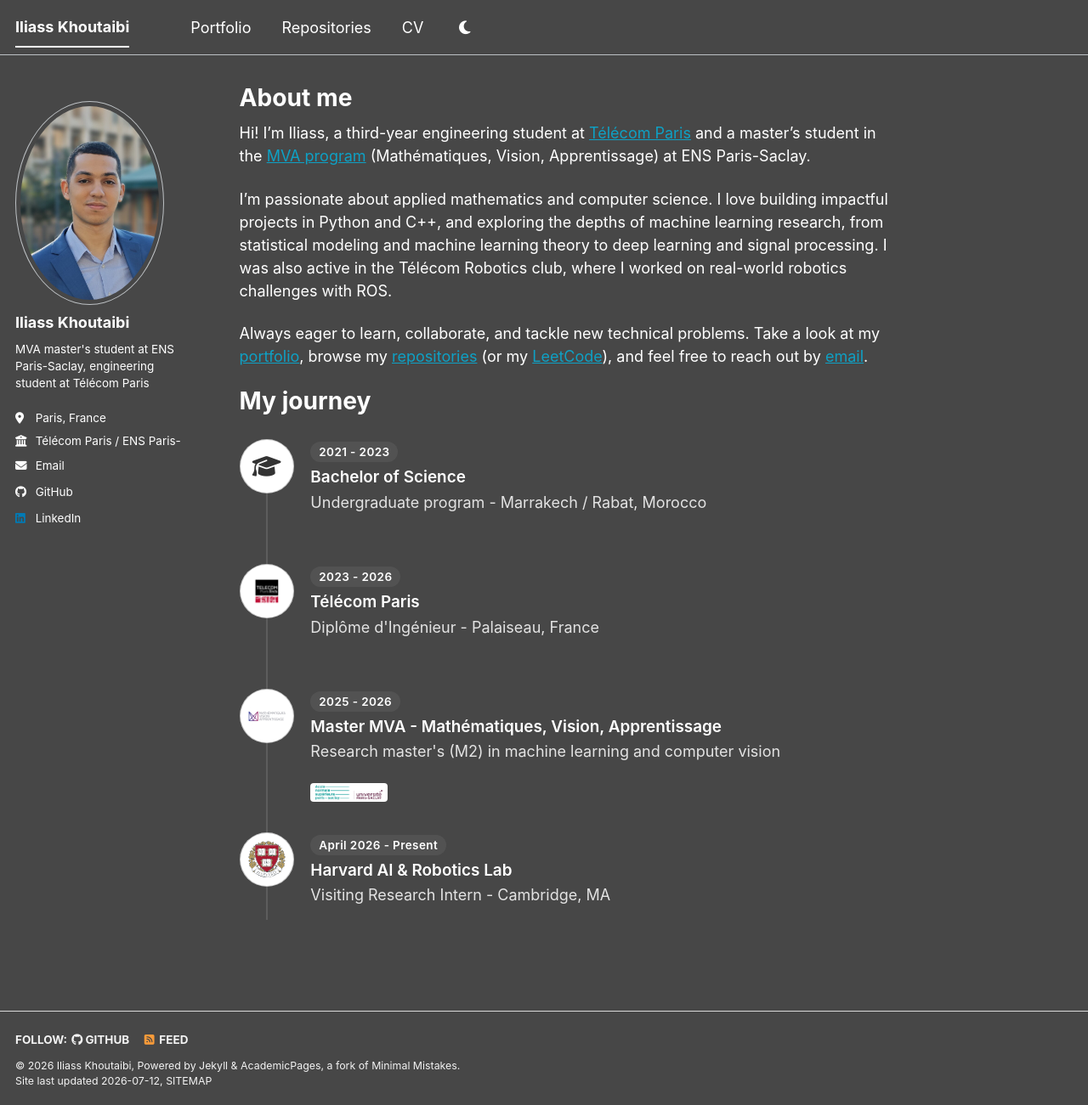
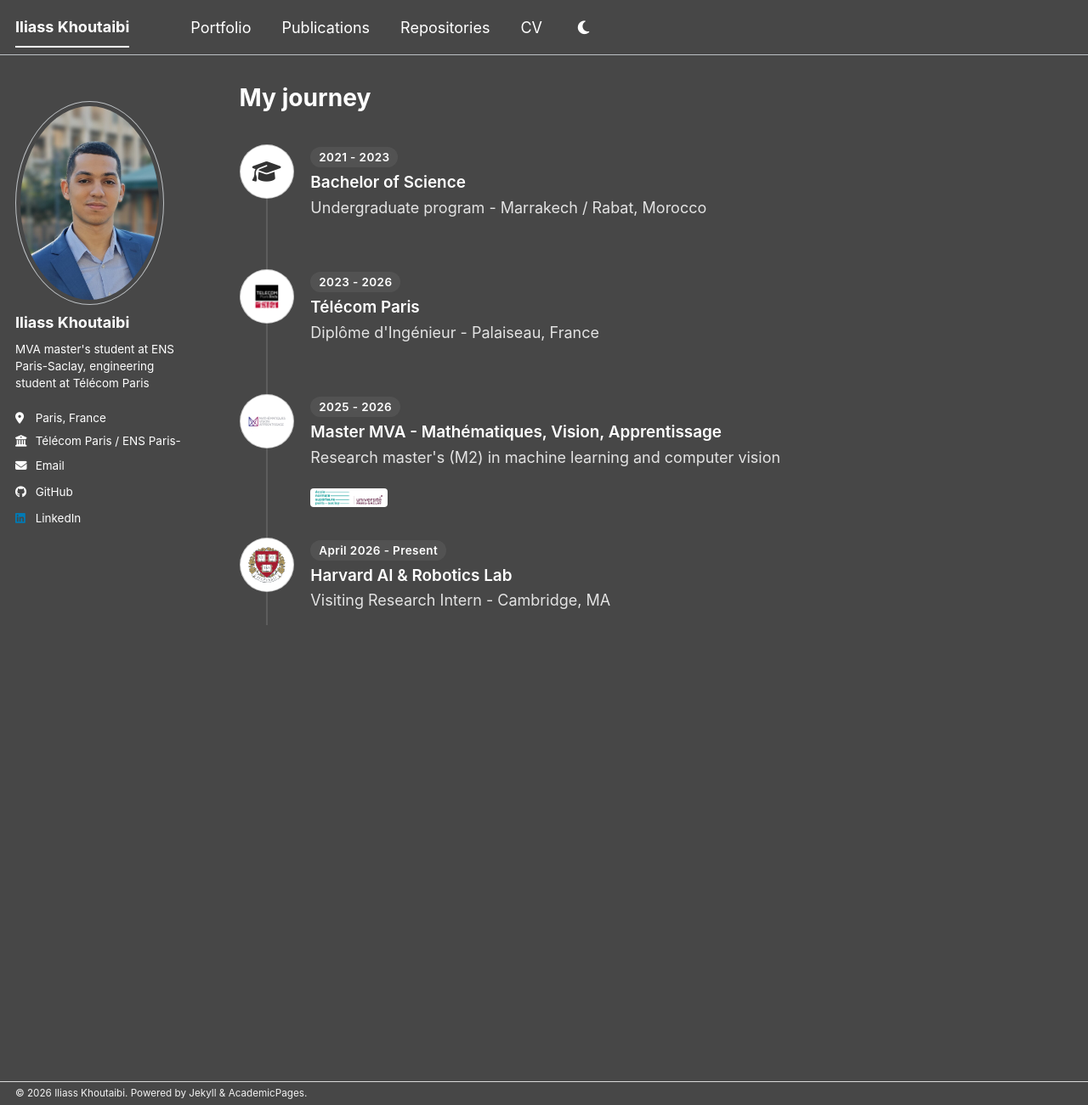
Before and after one commit to KHOUTAIBI/KHOUTAIBI.github.io, a Jekyll site: the page built from _pages/about.md, in a window 1280 px wide and 1301 px high. Shown: the whole window at 85% size. Built offline with Jekyll 4.4.1, drawn with Linux system fonts in a browser that asks for light colours; a style sheet for code colours, icons or effects is not loaded.

Commit message:
Trim homepage to journey, add publications page, compact footer

```diff
--- a/_data/navigation.yml
+++ b/_data/navigation.yml
@@ -11,6 +11,9 @@
   - title: "Portfolio"
     url: /portfolio/
 
+  - title: "Publications"
+    url: /publications/
+
   - title: "Repositories"
     url: /repositories/
 
--- a/_includes/footer.html
+++ b/_includes/footer.html
@@ -1,25 +1,5 @@
 {% include base_path %}
 
-{% if site.author.github or site.author.bitbucket or site.atom_feed.hide != true %}
-<div class="page__footer-follow">
-  <ul class="social-icons">
-    {% if site.data.ui-text[site.locale].follow_label %}
-      <li><strong>{{ site.data.ui-text[site.locale].follow_label }}</strong></li>
-    {% endif %}
-    {% if site.author.github %}
-      <li><a href="https://github.com/{{ site.author.github }}"><i class="fab fa-github" aria-hidden="true"></i> GitHub</a></li>
-    {% endif %}
-    {% if site.author.bitbucket %}
-      <li><a href="https://bitbucket.org/{{ site.author.bitbucket }}"><i class="fab fa-bitbucket" aria-hidden="true"></i> Bitbucket</a></li>
-    {% endif %}
-    {% if site.atom_feed.hide != true %}
-    <li><a href="{% if site.atom_feed.path %}{{ site.atom_feed.path }}{% else %}{{ base_path }}/feed.xml{% endif %}"><i class="fa fa-fw fa-rss-square" aria-hidden="true"></i> {{ site.data.ui-text[site.locale].feed_label | default: "Feed" }}</a></li>
-    {% endif %}
-  </ul>
+<div class="page__footer-copyright">
+  &copy; {{ site.time | date: '%Y' }} {{ site.name | default: site.title }}. {{ site.data.ui-text[site.locale].powered_by | default: "Powered by" }} <a href="https://jekyllrb.com" rel="nofollow">Jekyll</a> &amp; <a href="https://github.com/academicpages/academicpages.github.io">AcademicPages</a>.
 </div>
-{% endif %}
-
-<div class="page__footer-copyright">
-  &copy; {{ site.time | date: '%Y' }} {{ site.name | default: site.title }}, {{ site.data.ui-text[site.locale].powered_by | default: "Powered by" }} <a href="https://jekyllrb.com" rel="nofollow">Jekyll</a> &amp; <a href="https://github.com/academicpages/academicpages.github.io">AcademicPages</a>, a fork of <a href="https://mademistakes.com/work/minimal-mistakes-jekyll-theme/" rel="nofollow">Minimal Mistakes</a>.<br />
-  Site last updated {{ "now" | date: '%Y-%m-%d' }}, <a href="/sitemap/" style="text-transform: uppercase;">{{ site.data.ui-text[site.locale].site_map | default: "Sitemap" }}</a>
-</div>
--- a/_pages/about.md
+++ b/_pages/about.md
@@ -1,20 +1,11 @@
 ---
 permalink: /
-title: "About me"
+title: "My journey"
 author_profile: true
 redirect_from:
   - /about/
   - /about.html
 ---
-
-Hi! I'm Iliass, a third-year engineering student at [Télécom Paris](https://www.telecom-paris.fr/) and a master's student in the [MVA program](https://www.master-mva.com/) (Mathématiques, Vision, Apprentissage) at ENS Paris-Saclay.
-
-I'm passionate about applied mathematics and computer science. I love building impactful projects in Python and C++, and exploring the depths of machine learning research, from statistical modeling and machine learning theory to deep learning and signal processing. I was also active in the Télécom Robotics club, where I worked on real-world robotics challenges with ROS.
-
-Always eager to learn, collaborate, and tackle new technical problems. Take a look at my [portfolio](/portfolio/), browse my [repositories](/repositories/) (or my [LeetCode](https://leetcode.com/khoutaibi)), and feel free to reach out by [email](mailto:iliass.khoutaibi@telecom-paris.fr).
-
-My journey
-======
 
 <div class="journey">
   <div class="journey-item">
--- a/_sass/layout/_footer.scss
+++ b/_sass/layout/_footer.scss
@@ -31,9 +31,9 @@
     @include clearfix;
     margin-left: auto;
     margin-right: auto;
-    margin-top: 1em;
+    margin-top: 0.3em;
     max-width: 100%;
-    padding: 0 1em 1em;
+    padding: 0 1em 0.3em;
 
     @include breakpoint($x-large) {
       max-width: $x-large;
@@ -67,7 +67,8 @@
 
 .page__footer-copyright {
   font-family: $global-font-family;
-  font-size: $type-size-7;
+  font-size: 0.65em;
+  line-height: 1.4;
 }
 
 .page__footer-follow {
```
